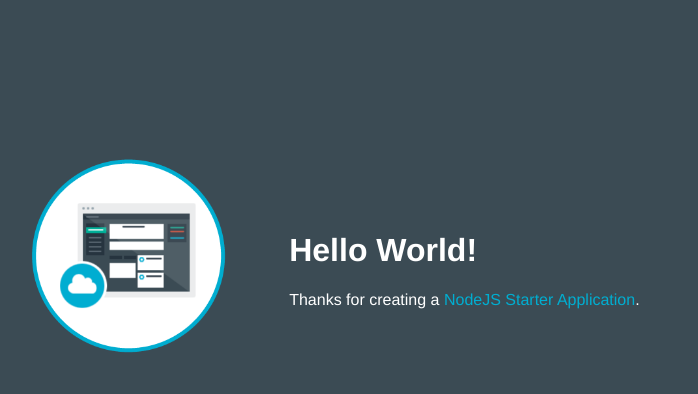
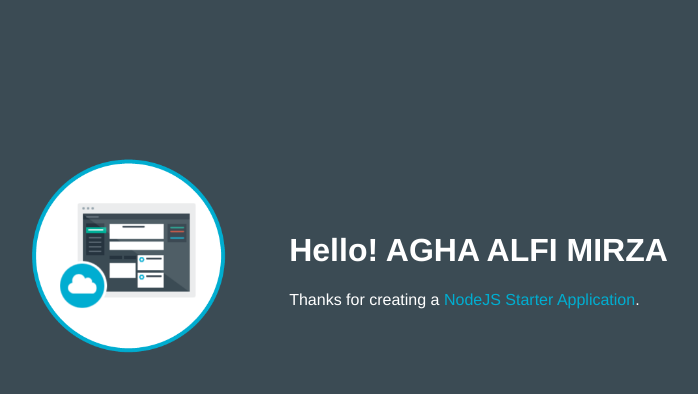
Before and after one commit to alfimirza/alfi1App-1481460982048, a website: page public/index.html in a window 1280 px wide. Shown: the whole page, without its empty margins (253-951 px from the left). Drawn offline with Linux system fonts and the light colour scheme.

Commit message:
H1 updated...

```diff
--- a/app.js
+++ b/app.js
@@ -25,4 +25,5 @@ var appEnv = cfenv.getAppEnv();
 app.listen(appEnv.port, '0.0.0.0', function() {
   // print a message when the server starts listening
   console.log("server starting on " + appEnv.url);
+  console.log("Hello! Alfi....");
 });
--- a/public/index.html
+++ b/public/index.html
@@ -16,7 +16,7 @@
           <img class = "newappIcon" src="images/newapp-icon.png">
         </td>
         <td>
-          <h1 id="message">Hello World!</h1>
+          <h1 id="message">Hello! AGHA ALFI MIRZA</h1>
           <p class='description'></p> Thanks for creating a <span class = "blue">NodeJS Starter Application</span>.
         </td>
       </tr>
```
Also changed, not shown: 1 other file.
